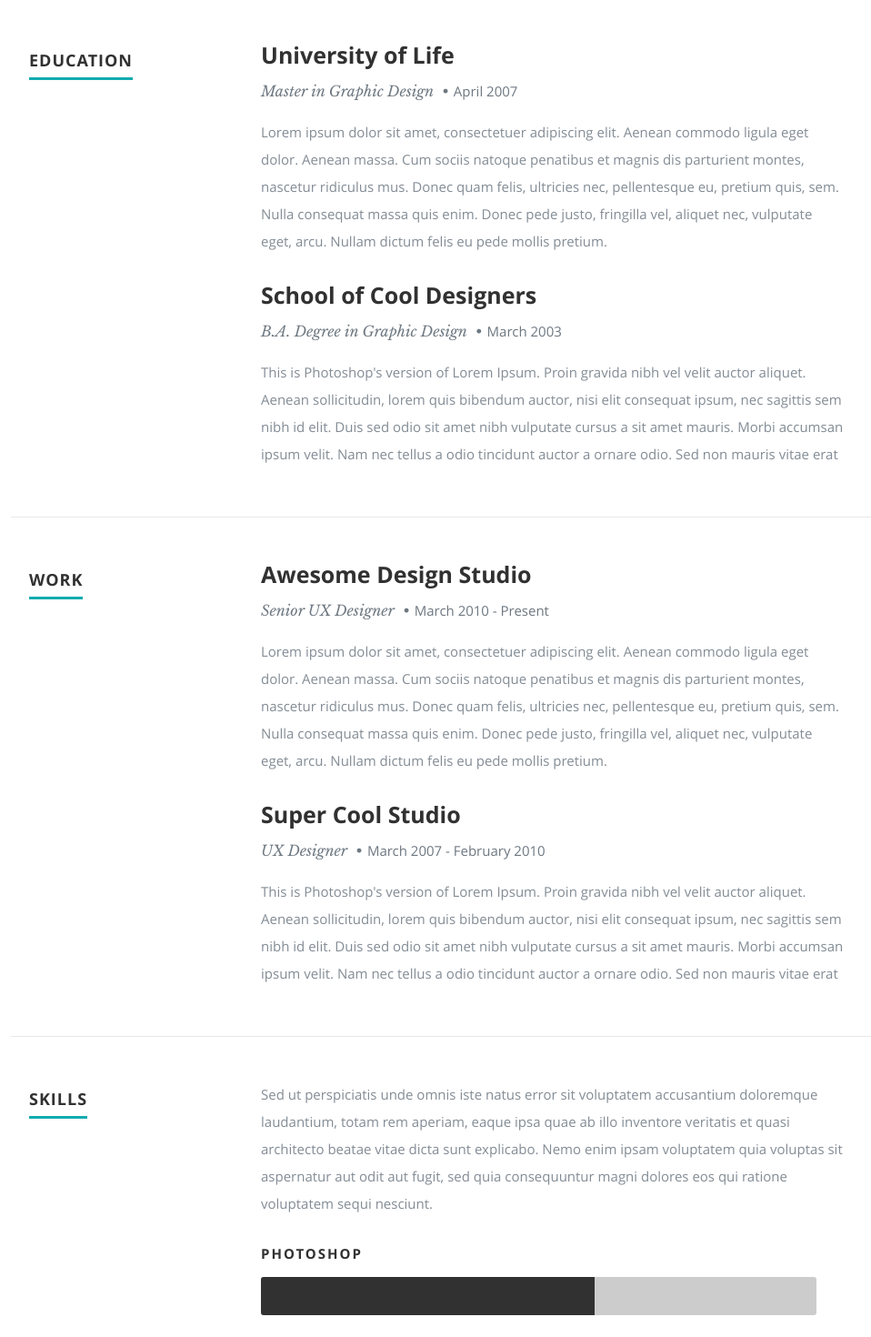
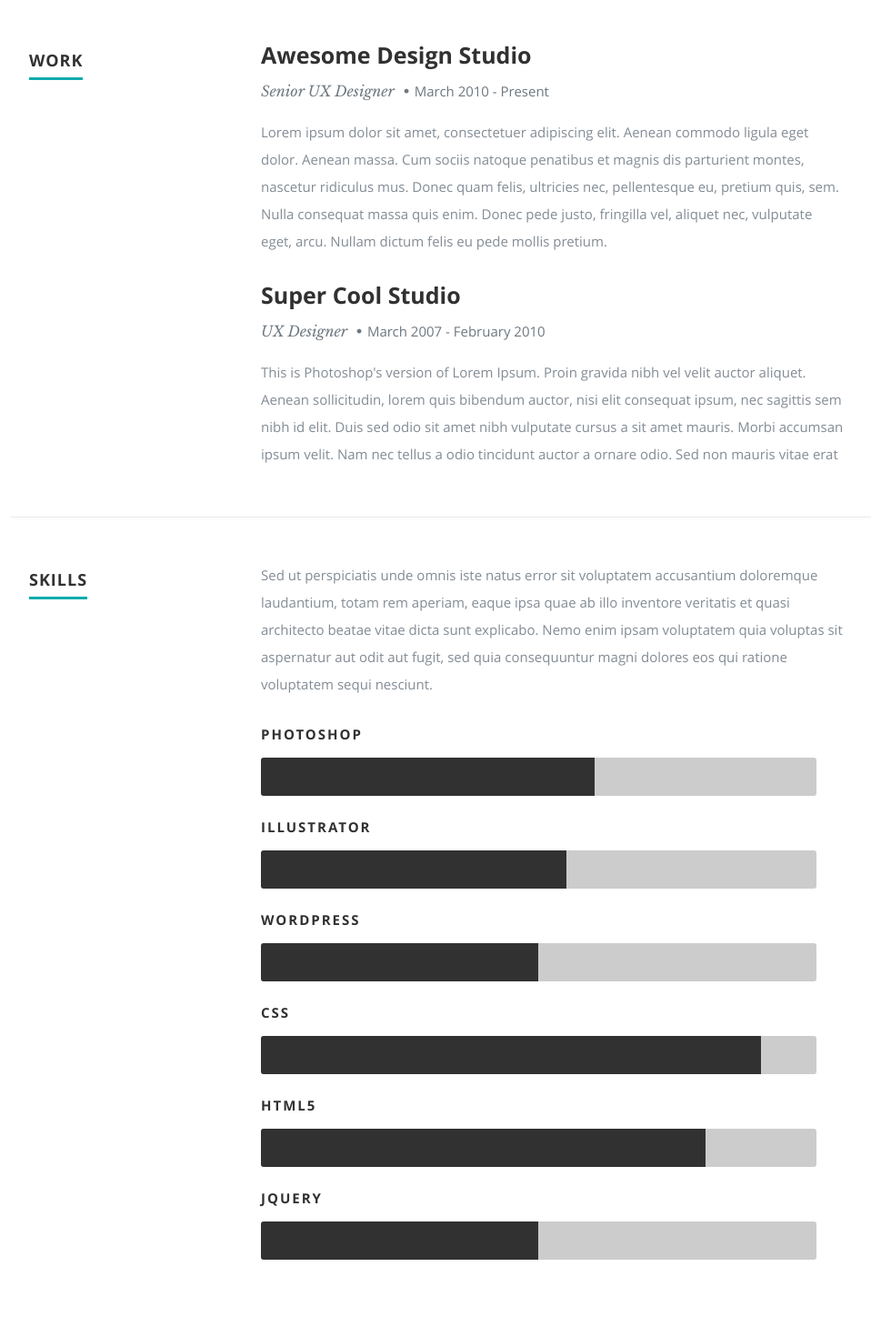
Before and after one commit to parastoo-mozhdeh/hamidrezam.com, a Vue app: page / in a window 1280 px wide. Shown: the part 1540-3010 px from the top of the page at 91% size, without its empty margins (118-1076 px from the left). Built offline with nearby package versions, Linux system fonts and the light colour scheme.

Commit message:
Testimonial done/ResumeSection splited

```diff
--- a/public/css/layout.css
+++ b/public/css/layout.css
@@ -856,7 +856,7 @@ call-to-action .button {
   margin: 0 6px;
   display: inline-block;
   zoom: 1;
-  display: inline;
+  *display: inline;
 }
 .flex-control-paging li a {
   width: 12px;
--- /dev/null
+++ b/src/components/EducationItem.vue
@@ -0,0 +1,28 @@
+<template>
+    <div class="row item">
+      <div class="twelve columns">
+        <h3>{{ institution }}</h3>
+        <p class="info">
+          {{ degree }} <span>&bull;</span>
+          <em class="date">{{ date }}</em>
+        </p>
+        <p>
+          {{ description }}
+        </p>
+      </div>
+    </div>
+  </template>
+
+  <script>
+  export default {
+    name: "EducationItem",
+    props: {
+      institution: String,
+      degree: String,
+      date: String,
+      description: String
+    }
+  };
+  </script>
+
+  <style scoped></style>
--- /dev/null
+++ b/src/components/EducationSection.vue
@@ -0,0 +1,19 @@
+<template>
+    <div class="row education">
+      <div class="three columns header-col">
+        <h1><span>Education</span></h1>
+      </div>
+
+      <div class="nine columns main-col">
+        <slot></slot>
+      </div>
+    </div>
+  </template>
+
+  <script>
+  export default {
+    name: "EducationSection",
+  };
+  </script>
+
+  <style scoped></style>
--- a/src/components/ResumeSection.vue
+++ b/src/components/ResumeSection.vue
@@ -1,156 +1,71 @@
 <template>
   <!-- Resume Section -->
-
   <section id="resume">
     <!-- Education -->
-
-    <div class="row education">
-      <div class="three columns header-col">
-        <h1><span>Education</span></h1>
-      </div>
-
-      <div class="nine columns main-col">
-        <div class="row item">
-          <div class="twelve columns">
-            <h3>University of Life</h3>
-            <p class="info">
-              Master in Graphic Design <span>&bull;</span>
-              <em class="date">April 2007</em>
-            </p>
-
-            <p>
-              Lorem ipsum dolor sit amet, consectetuer adipiscing elit. Aenean
-              commodo ligula eget dolor. Aenean massa. Cum sociis natoque
-              penatibus et magnis dis parturient montes, nascetur ridiculus mus.
-              Donec quam felis, ultricies nec, pellentesque eu, pretium quis,
-              sem. Nulla consequat massa quis enim. Donec pede justo, fringilla
-              vel, aliquet nec, vulputate eget, arcu. Nullam dictum felis eu
-              pede mollis pretium.
-            </p>
-          </div>
-        </div>
-        <!-- item end -->
-
-        <div class="row item">
-          <div class="twelve columns">
-            <h3>School of Cool Designers</h3>
-            <p class="info">
-              B.A. Degree in Graphic Design <span>&bull;</span>
-              <em class="date">March 2003</em>
-            </p>
-
-            <p>
-              This is Photoshop's version of Lorem Ipsum. Proin gravida nibh vel
-              velit auctor aliquet. Aenean sollicitudin, lorem quis bibendum
-              auctor, nisi elit consequat ipsum, nec sagittis sem nibh id elit.
-              Duis sed odio sit amet nibh vulputate cursus a sit amet mauris.
-              Morbi accumsan ipsum velit. Nam nec tellus a odio tincidunt auctor
-              a ornare odio. Sed non mauris vitae erat
-            </p>
-          </div>
-        </div>
-        <!-- item end -->
-      </div>
-      <!-- main-col end -->
-    </div>
-    <!-- End Education -->
+    <!-- <EducationSection>
+      <EducationItem
+        institution="University of Life"
+        degree="Master in Graphic Design"
+        date="April 2007"
+        description="Lorem ipsum dolor sit amet, consectetuer adipiscing elit. Aenean commodo ligula eget dolor. Aenean massa. Cum sociis natoque penatibus et magnis dis parturient montes, nascetur ridiculus mus. Donec quam felis, ultricies nec, pellentesque eu, pretium quis, sem. Nulla consequat massa quis enim. Donec pede justo, fringilla vel, aliquet nec, vulputate eget, arcu. Nullam dictum felis eu pede mollis pretium."
+      />
+      <EducationItem
+        institution="School of Cool Designers"
+        degree="B.A. Degree in Graphic Design"
+        date="March 2003"
+        description="This is Photoshop's version of Lorem Ipsum. Proin gravida nibh vel velit auctor aliquet. Aenean sollicitudin, lorem quis bibendum auctor, nisi elit consequat ipsum, nec sagittis sem nibh id elit. Duis sed odio sit amet nibh vulputate cursus a sit amet mauris. Morbi accumsan ipsum velit. Nam nec tellus a odio tincidunt auctor a ornare odio. Sed non mauris vitae erat"
+      />
+    </EducationSection> -->
 
     <!-- Work -->
-    <div class="row work">
-      <div class="three columns header-col">
-        <h1><span>Work</span></h1>
-      </div>
-
-      <div class="nine columns main-col">
-        <div class="row item">
-          <div class="twelve columns">
-            <h3>Awesome Design Studio</h3>
-            <p class="info">
-              Senior UX Designer <span>&bull;</span>
-              <em class="date">March 2010 - Present</em>
-            </p>
-
-            <p>
-              Lorem ipsum dolor sit amet, consectetuer adipiscing elit. Aenean
-              commodo ligula eget dolor. Aenean massa. Cum sociis natoque
-              penatibus et magnis dis parturient montes, nascetur ridiculus mus.
-              Donec quam felis, ultricies nec, pellentesque eu, pretium quis,
-              sem. Nulla consequat massa quis enim. Donec pede justo, fringilla
-              vel, aliquet nec, vulputate eget, arcu. Nullam dictum felis eu
-              pede mollis pretium.
-            </p>
-          </div>
-        </div>
-        <!-- item end -->
-
-        <div class="row item">
-          <div class="twelve columns">
-            <h3>Super Cool Studio</h3>
-            <p class="info">
-              UX Designer <span>&bull;</span>
-              <em class="date">March 2007 - February 2010</em>
-            </p>
-
-            <p>
-              This is Photoshop's version of Lorem Ipsum. Proin gravida nibh vel
-              velit auctor aliquet. Aenean sollicitudin, lorem quis bibendum
-              auctor, nisi elit consequat ipsum, nec sagittis sem nibh id elit.
-              Duis sed odio sit amet nibh vulputate cursus a sit amet mauris.
-              Morbi accumsan ipsum velit. Nam nec tellus a odio tincidunt auctor
-              a ornare odio. Sed non mauris vitae erat
-            </p>
-          </div>
-        </div>
-        <!-- item end -->
-      </div>
-      <!-- main-col end -->
-    </div>
-    <!-- End Work -->
+    <WorkSection>
+      <WorkItem
+        company="Awesome Design Studio"
+        title="Senior UX Designer"
+        date="March 2010 - Present"
+        description="Lorem ipsum dolor sit amet, consectetuer adipiscing elit. Aenean commodo ligula eget dolor. Aenean massa. Cum sociis natoque penatibus et magnis dis parturient montes, nascetur ridiculus mus. Donec quam felis, ultricies nec, pellentesque eu, pretium quis, sem. Nulla consequat massa quis enim. Donec pede justo, fringilla vel, aliquet nec, vulputate eget, arcu. Nullam dictum felis eu pede mollis pretium."
+      />
+      <WorkItem
+        company="Super Cool Studio"
+        title="UX Designer"
+        date="March 2007 - February 2010"
+        description="This is Photoshop's version of Lorem Ipsum. Proin gravida nibh vel velit auctor aliquet. Aenean sollicitudin, lorem quis bibendum auctor, nisi elit consequat ipsum, nec sagittis sem nibh id elit. Duis sed odio sit amet nibh vulputate cursus a sit amet mauris. Morbi accumsan ipsum velit. Nam nec tellus a odio tincidunt auctor a ornare odio. Sed non mauris vitae erat"
+      />
+    </WorkSection>
 
     <!-- Skills -->
-    <div class="row skill">
-      <div class="three columns header-col">
-        <h1><span>Skills</span></h1>
-      </div>
-
-      <div class="nine columns main-col">
-        <p>
-          Sed ut perspiciatis unde omnis iste natus error sit voluptatem
-          accusantium doloremque laudantium, totam rem aperiam, eaque ipsa quae
-          ab illo inventore veritatis et quasi architecto beatae vitae dicta
-          sunt explicabo. Nemo enim ipsam voluptatem quia voluptas sit
-          aspernatur aut odit aut fugit, sed quia consequuntur magni dolores eos
-          qui ratione voluptatem sequi nesciunt.
-        </p>
-
-        <div class="bars">
-          <ul class="skills">
-            <li>
-              <span class="bar-expand photoshop"></span><em>Photoshop</em>
-            </li>
-            <li>
-              <span class="bar-expand illustrator"></span><em>Illustrator</em>
-            </li>
-            <li>
-              <span class="bar-expand wordpress"></span><em>Wordpress</em>
-            </li>
-            <li><span class="bar-expand css"></span><em>CSS</em></li>
-            <li><span class="bar-expand html5"></span><em>HTML5</em></li>
-            <li><span class="bar-expand jquery"></span><em>jQuery</em></li>
-          </ul>
-        </div>
-        <!-- end skill-bars -->
-      </div>
-      <!-- main-col end -->
-    </div>
-    <!-- End skills -->
+    <SkillsSection
+      description="Sed ut perspiciatis unde omnis iste natus error sit voluptatem accusantium doloremque laudantium, totam rem aperiam, eaque ipsa quae ab illo inventore veritatis et quasi architecto beatae vitae dicta sunt explicabo. Nemo enim ipsam voluptatem quia voluptas sit aspernatur aut odit aut fugit, sed quia consequuntur magni dolores eos qui ratione voluptatem sequi nesciunt."
+    >
+      <SkillItem skill="photoshop" />
+      <SkillItem skill="illustrator" />
+      <SkillItem skill="wordpress" />
+      <SkillItem skill="css" />
+      <SkillItem skill="html5" />
+      <SkillItem skill="jquery" />
+    </SkillsSection>
   </section>
-  <!-- Resume Section End-->
+  <!-- Resume Section End -->
 </template>
 
 <script>
+// import EducationSection from './EducationSection.vue';
+// import EducationItem from './EducationItem.vue';
+import WorkSection from "./WorkSection.vue";
+import WorkItem from "./WorkItem.vue";
+import SkillsSection from "./SkillsSection.vue";
+import SkillItem from "./SkillItem.vue";
+
 export default {
   name: "ResumeSection",
+  components: {
+    // EducationSection,
+    // EducationItem,
+    WorkSection,
+    WorkItem,
+    SkillsSection,
+    SkillItem,
+  },
 };
 </script>
 
--- /dev/null
+++ b/src/components/SkillItem.vue
@@ -0,0 +1,17 @@
+<template>
+    <li>
+      <span class="bar-expand" :class="skill"></span>
+      <em>{{ skill }}</em>
+    </li>
+  </template>
+
+  <script>
+  export default {
+    name: "SkillItem",
+    props: {
+      skill: String
+    }
+  };
+  </script>
+
+  <style scoped></style>
--- /dev/null
+++ b/src/components/SkillsSection.vue
@@ -0,0 +1,29 @@
+<template>
+    <div class="row skill">
+      <div class="three columns header-col">
+        <h1><span>Skills</span></h1>
+      </div>
+
+      <div class="nine columns main-col">
+        <p>
+          {{ description }}
+        </p>
+        <div class="bars">
+          <ul class="skills">
+            <slot></slot>
+          </ul>
+        </div>
+      </div>
+    </div>
+  </template>
+
+  <script>
+  export default {
+    name: "SkillsSection",
+    props: {
+      description: String
+    }
+  };
+  </script>
+
+  <style scoped></style>
--- /dev/null
+++ b/src/components/WorkItem.vue
@@ -0,0 +1,28 @@
+<template>
+    <div class="row item">
+      <div class="twelve columns">
+        <h3>{{ company }}</h3>
+        <p class="info">
+          {{ title }} <span>&bull;</span>
+          <em class="date">{{ date }}</em>
+        </p>
+        <p>
+          {{ description }}
+        </p>
+      </div>
+    </div>
+  </template>
+
+  <script>
+  export default {
+    name: "WorkItem",
+    props: {
+      company: String,
+      title: String,
+      date: String,
+      description: String
+    }
+  };
+  </script>
+
+  <style scoped></style>
--- /dev/null
+++ b/src/components/WorkSection.vue
@@ -0,0 +1,19 @@
+<template>
+    <div class="row work">
+      <div class="three columns header-col">
+        <h1><span>Work</span></h1>
+      </div>
+
+      <div class="nine columns main-col">
+        <slot></slot>
+      </div>
+    </div>
+  </template>
+
+  <script>
+  export default {
+    name: "WorkSection",
+  };
+  </script>
+
+  <style scoped></style>
```
